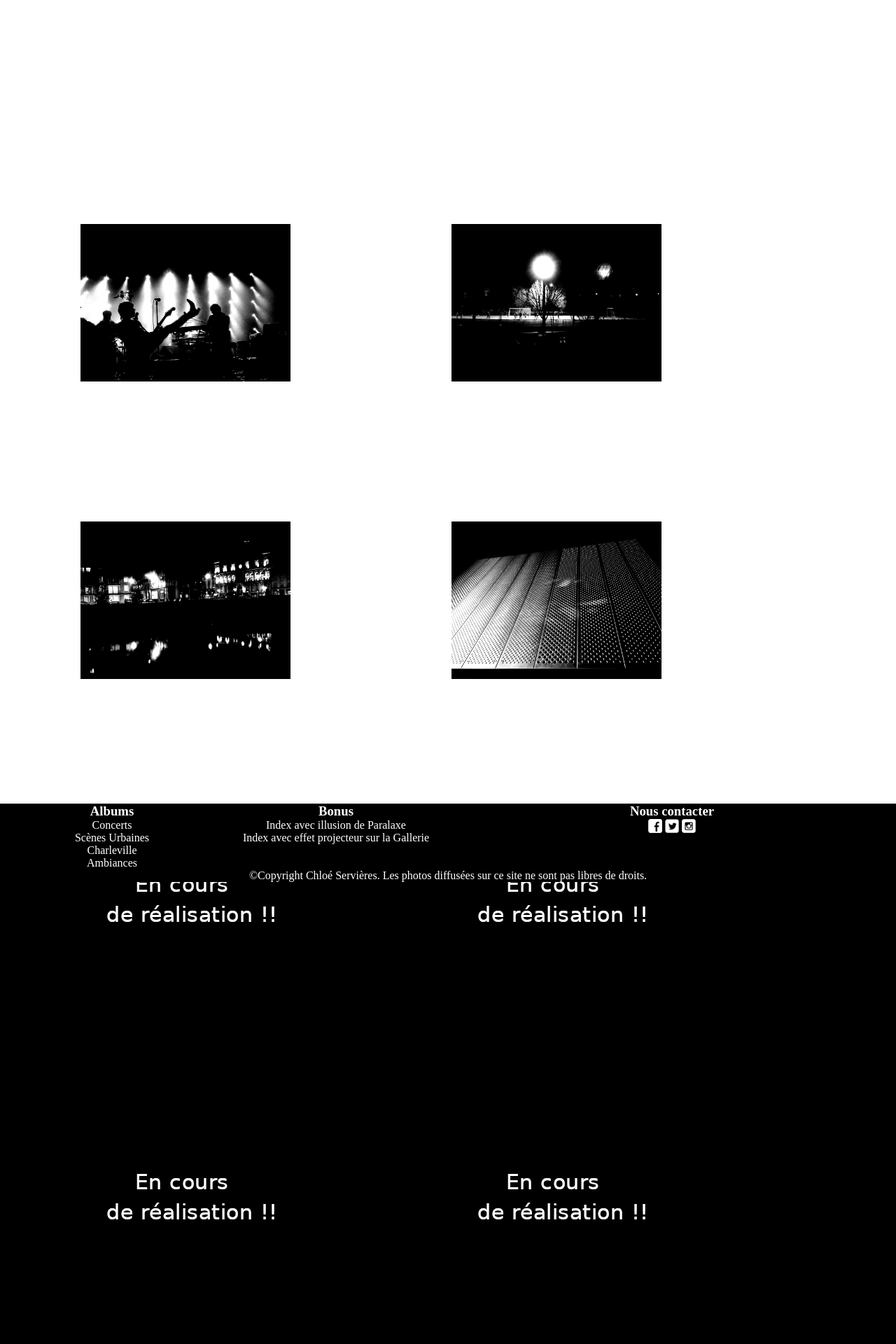
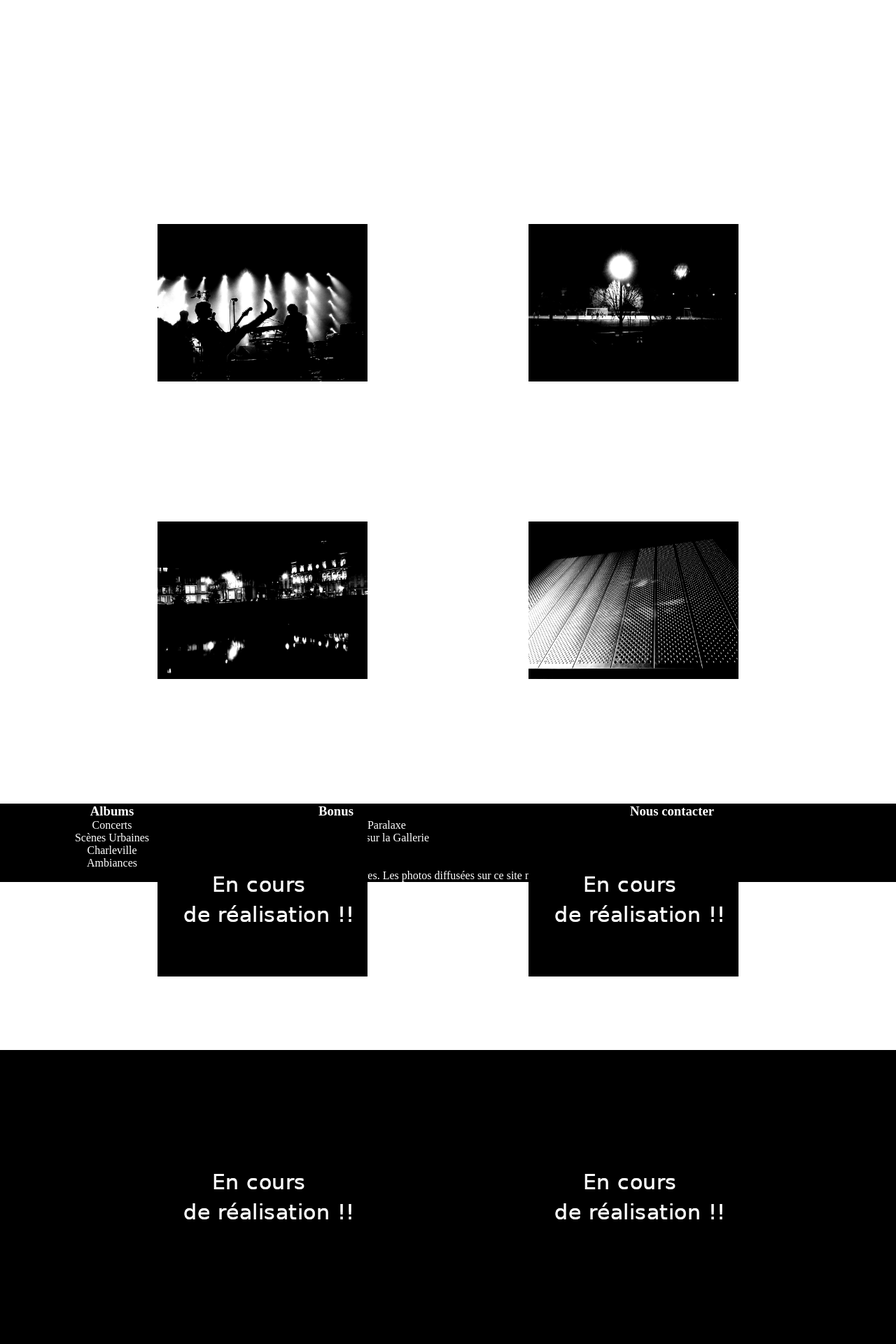
Before and after one commit to ClowClow/galleriephoto, a PHP site: page / in a window 1280 px wide. Shown: the part 1780-3700 px from the top of the page at 70% size. After the commit the page ends 3522 px from the top, so only its background shows below. Run offline with PHP 8.4, Linux system fonts and the light colour scheme.

Commit message:
galerie centrée grace à flexbox

```diff
--- a/version2/styles/index.css
+++ b/version2/styles/index.css
@@ -102,13 +102,15 @@ a.nav:active {
 
 /* définit les propriétés de la grille d'images */
 .gallery {
+  display: flex;
+  justify-content: center;
+  flex-wrap: wrap;
   width: 100%;
-  height: 60em;
+  height: 80em;
   background-color: #fff;
   z-index: 10;
 }
 .gallery_album_container {
-  float:left;
   height: 225px;
   margin: 100px 115px;
   background-color: transparent;
```
